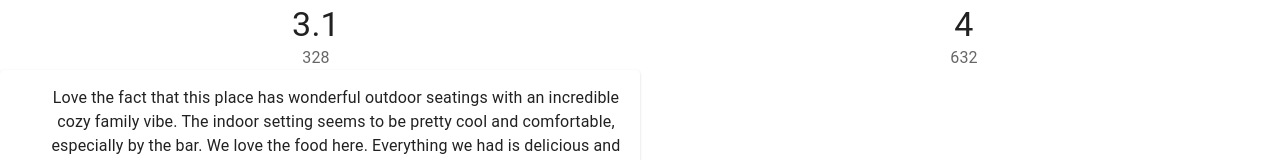
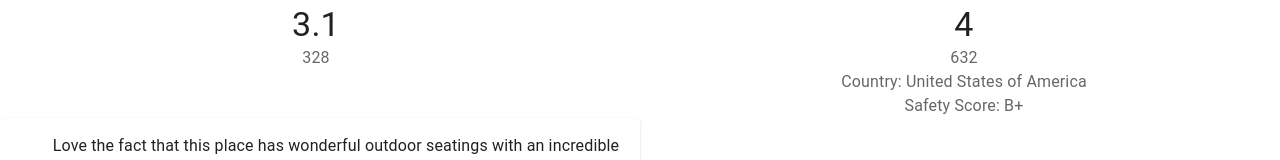
Before and after one commit to aedanmc/travelo-hey, a React (Create React App) app in the folder front-end/: page /business in a window 1280 px wide. Shown: the part 728-888 px from the top of the page. Built offline with nearby package versions, Linux system fonts and the light colour scheme.

Commit message:
Adding country data

```diff
--- a/front-end/src/components/locations-page/LocationDetails.js
+++ b/front-end/src/components/locations-page/LocationDetails.js
@@ -6,7 +6,8 @@ import Typography from '@mui/material/Typography';
 import PropTypes from 'prop-types';
 
 export default function LocationDetails({
-  image, name, address, phone, link, equalityScore, numReviews, googleRating, numRatings }) {
+  image, name, address, phone, link, equalityScore, numReviews,
+  googleRating, numRatings, country, countrySafety }) {
   return (
     <div>
       <Grid container spacing={2}>
@@ -28,6 +29,8 @@ export default function LocationDetails({
         <Grid item xs={6}>
           <Typography variant="h4" component="div">{googleRating}</Typography>
           <Typography color="text.secondary" component="div">{numRatings}</Typography>
+          <Typography color="text.secondary" component="div">{country}</Typography>
+          <Typography color="text.secondary" component="div">{countrySafety}</Typography>
         </Grid>
       </Grid>
     </div>
@@ -44,4 +47,6 @@ LocationDetails.propTypes = {
   numReviews: PropTypes.string.isRequired,
   googleRating: PropTypes.string.isRequired,
   numRatings: PropTypes.string.isRequired,
+  country: PropTypes.string.isRequired,
+  countrySafety: PropTypes.string.isRequired,
 };
--- a/front-end/src/components/locations-page/LocationPage.js
+++ b/front-end/src/components/locations-page/LocationPage.js
@@ -150,6 +150,8 @@ function LocationPage() {
         numReviews="328"
         googleRating="4"
         numRatings="632"
+        country="Country: United States of America"
+        countrySafety="Safety Score: B+"
       />
       {hardCodedReviews.map((review) => (
         <SingleReview
```
